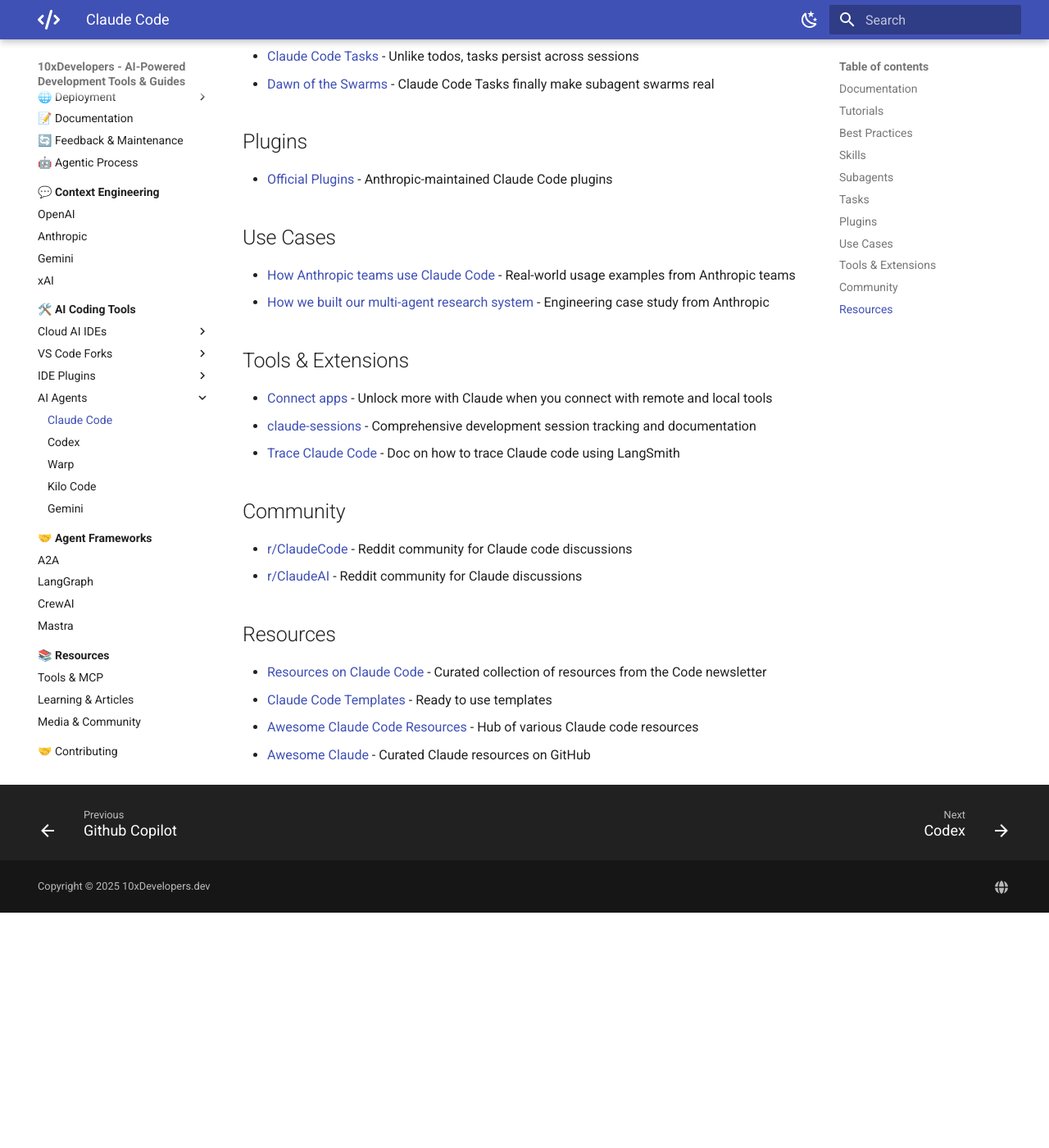
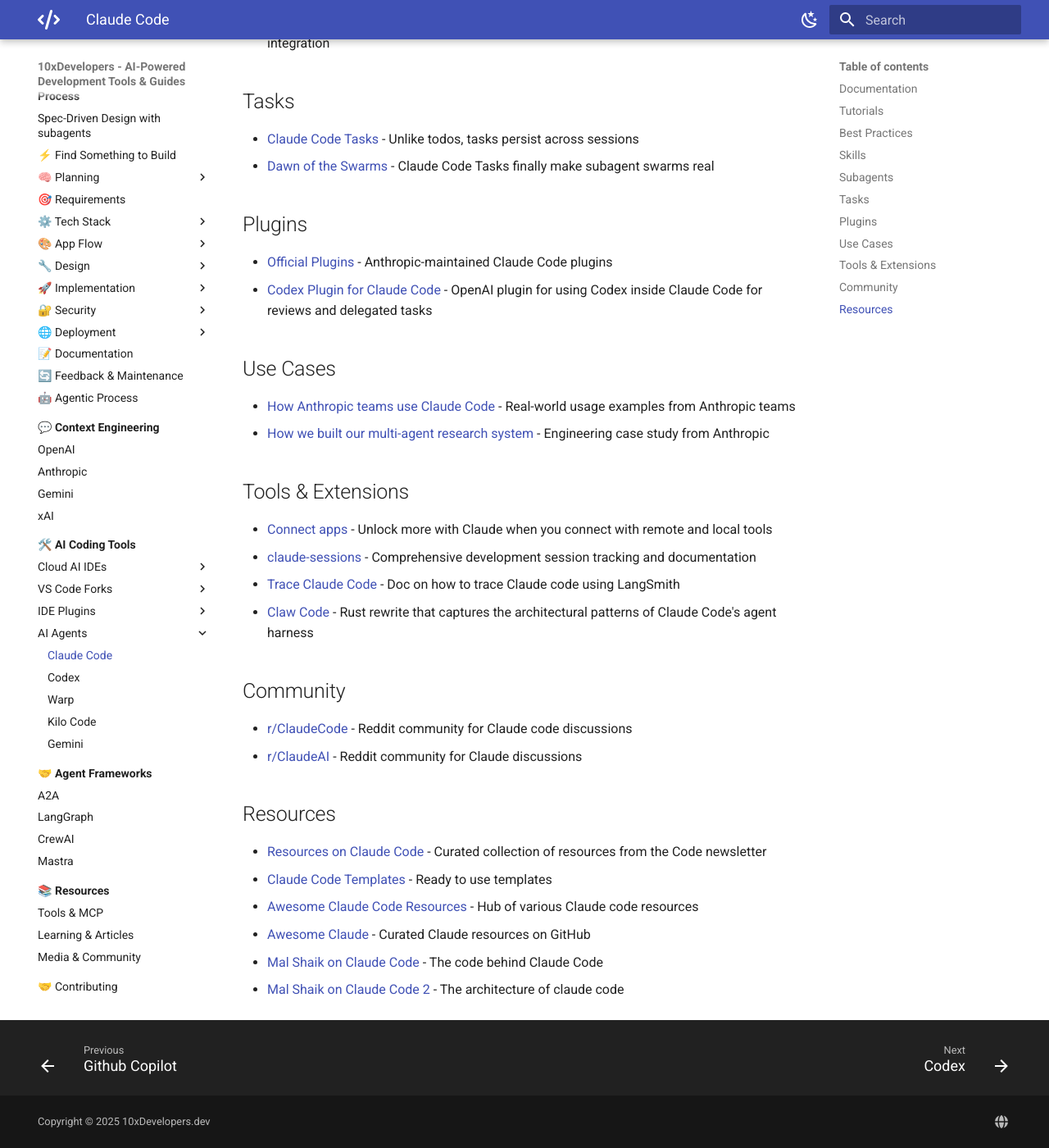
Before and after one commit to shlomoc/10xdev, an MkDocs documentation site: the page built from docs/ai-coding-tools/ai-agents/claude-code.md, in a window 1280 px wide and 1400 px high, scrolled down 2162 px. Shown: the whole window at 82% size. Built offline with MkDocs 1.6.1 and Material for MkDocs 9.7.7, drawn with Linux system fonts in a browser that asks for light colours; before the commit the page ends 3275 px from its top, so only the background shows below that; some of the changed text lies outside the part shown.

Commit message:
docs(ai-coding-tools): update Claude Code and Codex documentation with new resources and tutorials

```diff
--- a/docs/ai-coding-tools/ai-agents/claude-code.md
+++ b/docs/ai-coding-tools/ai-agents/claude-code.md
@@ -23,6 +23,7 @@ Claude code is a CLI that can also be used with an IDE like VS Code.
 - [Claude Code overview](https://x.com/akshay_pachaar/status/2035341800739877091) - X post with a Claude Code tutorial
 - [Explore Claude Code](https://exploreclaudecode.com) - Learn Claude Code by exploring it in self-documenting project.
 - [Anthropic Courses on GitHub](https://github.com/anthropics/courses) - Official course materials and notebooks
+- [Claude HowTo](https://github.com/luongnv89/claude-howto) - Community tutorial and how-to repository for Claude Code
 
 
 ## Best Practices
@@ -30,6 +31,7 @@ Claude code is a CLI that can also be used with an IDE like VS Code.
 - [Claude Code Best Practices](https://www.anthropic.com/engineering/claude-code-best-practices) - "think" < "think hard" < "think harder".  Each level allocates progressively more thinking budget for Claude to use.
 - [How Boris Uses Claude Code](https://howborisusesclaudecode.com/) - Boris Cherny's collection of Claude Code practices and workflows as skill
 - [How I use Claude Code - updated](https://x.com/bcherny/status/2017742741636321619) - Boris Cherny, Claude Code Creator, shares his tips
+- [Claude Code workflow tips](https://x.com/bcherny/status/2038454336355999749) - Boris Cherny shares additional Claude Code best practices
 - [Customizing Claude Code](https://x.com/bcherny/status/2021699851499798911) - Boris Cherny tips on customizing Claude Code
 - [Lessons from Building Claude Code: Prompt Caching Is Everything](https://x.com/trq212/status/2024574133011673516) - X thread on prompt caching design
 - [Tips on using Claude Code](../../reference/claude-code-tips.md) - Tips by Ian Nuttel
@@ -46,6 +48,7 @@ Claude code is a CLI that can also be used with an IDE like VS Code.
 - [Guide to building skills](https://resources.anthropic.com/hubfs/The-Complete-Guide-to-Building-Skill-for-Claude.pdf) - PDF guide on building skills
 - [Skill authoring best practices](https://platform.claude.com/docs/en/agents-and-tools/agent-skills/best-practices) - Official doc
 - [awesome claude skills](https://github.com/ComposioHQ/awesome-claude-skills) - A curated list of Claude Skills, resources, and tools for customizing Claude AI workflows
+- [Grill me Skill](https://github.com/mattpocock/skills) - Personal directory of Claude skills for planning, development, and tooling
 * [Prompt Master](https://github.com/nidhinjs/prompt-master) GitHub repository for a Claude skill that writes the accurate prompts for any AI tool.
 
 ## Subagents
@@ -63,6 +66,7 @@ Claude code is a CLI that can also be used with an IDE like VS Code.
 ## Plugins
 
 - [Official Plugins](https://github.com/anthropics/claude-plugins-official) - Anthropic-maintained Claude Code plugins
+- [Codex Plugin for Claude Code](https://github.com/openai/codex-plugin-cc) - OpenAI plugin for using Codex inside Claude Code for reviews and delegated tasks
 
 
 ## Use Cases
@@ -75,6 +79,7 @@ Claude code is a CLI that can also be used with an IDE like VS Code.
 - [Connect apps](https://claude.ai/directory) - Unlock more with Claude when you connect with remote and local tools
 - [claude-sessions](https://github.com/iannuttall/claude-sessions) - Comprehensive development session tracking and documentation
 - [Trace Claude Code](https://docs.langchain.com/langsmith/trace-claude-code) - Doc on how to trace Claude code using LangSmith
+- [Claw Code](https://github.com/instructkr/claw-code) - Rust rewrite that captures the architectural patterns of Claude Code's agent harness
 
 ## Community
 
@@ -87,3 +92,5 @@ Claude code is a CLI that can also be used with an IDE like VS Code.
 - [Claude Code Templates](https://www.aitmpl.com/) - Ready to use templates
 - [Awesome Claude Code Resources](https://awesomeclaude.ai/) - Hub of various Claude code resources
 - [Awesome Claude](https://github.com/webfuse-com/awesome-claude) - Curated Claude resources on GitHub
+- [Mal Shaik on Claude Code](https://x.com/mal_shaik/status/2038918662489510273) - The code behind Claude Code
+- [Mal Shaik on Claude Code 2](https://x.com/mal_shaik/status/2039198750275461198) - The architecture of claude code
```
Also changed, not shown: docs/ai-coding-tools/ai-agents/codex.md (+1 -0 lines).
